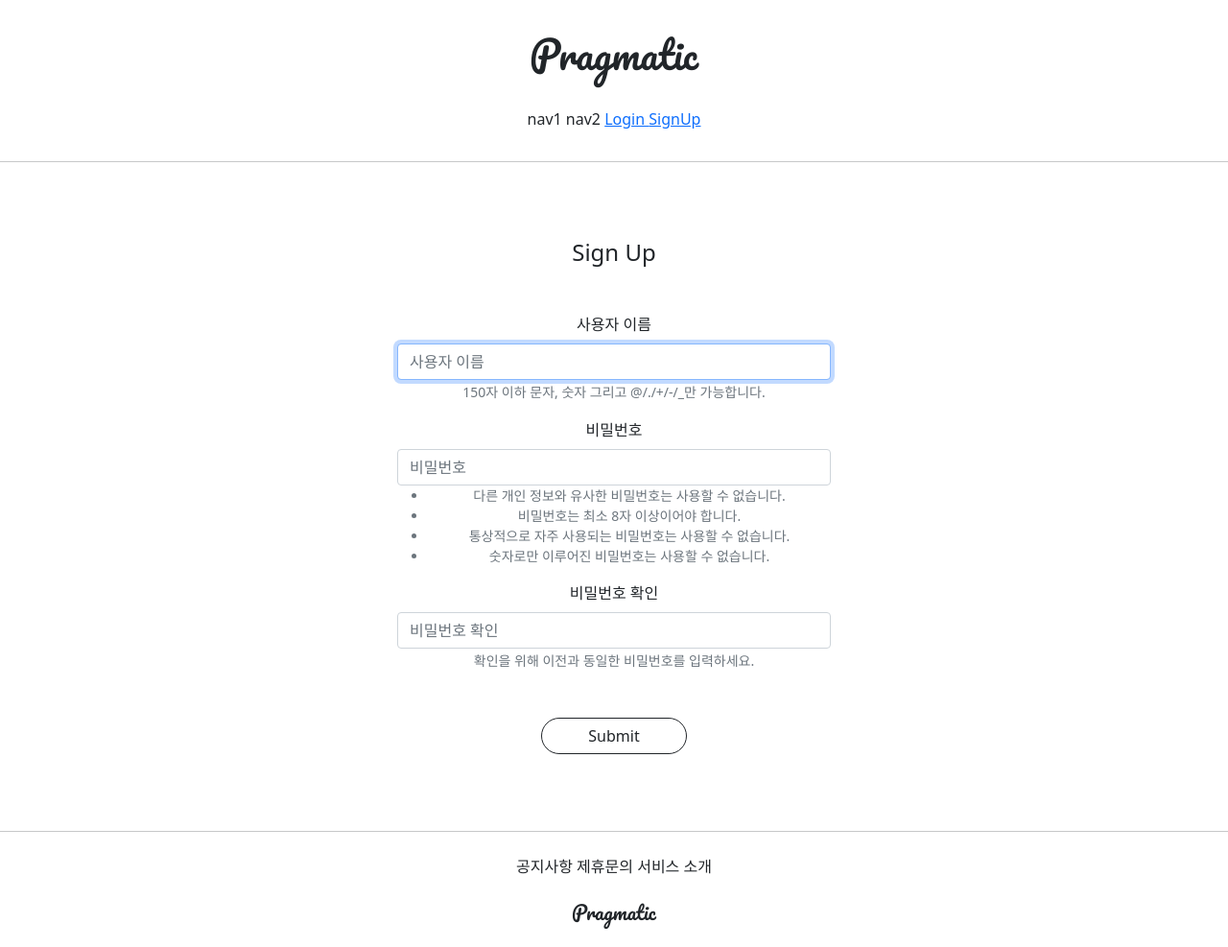
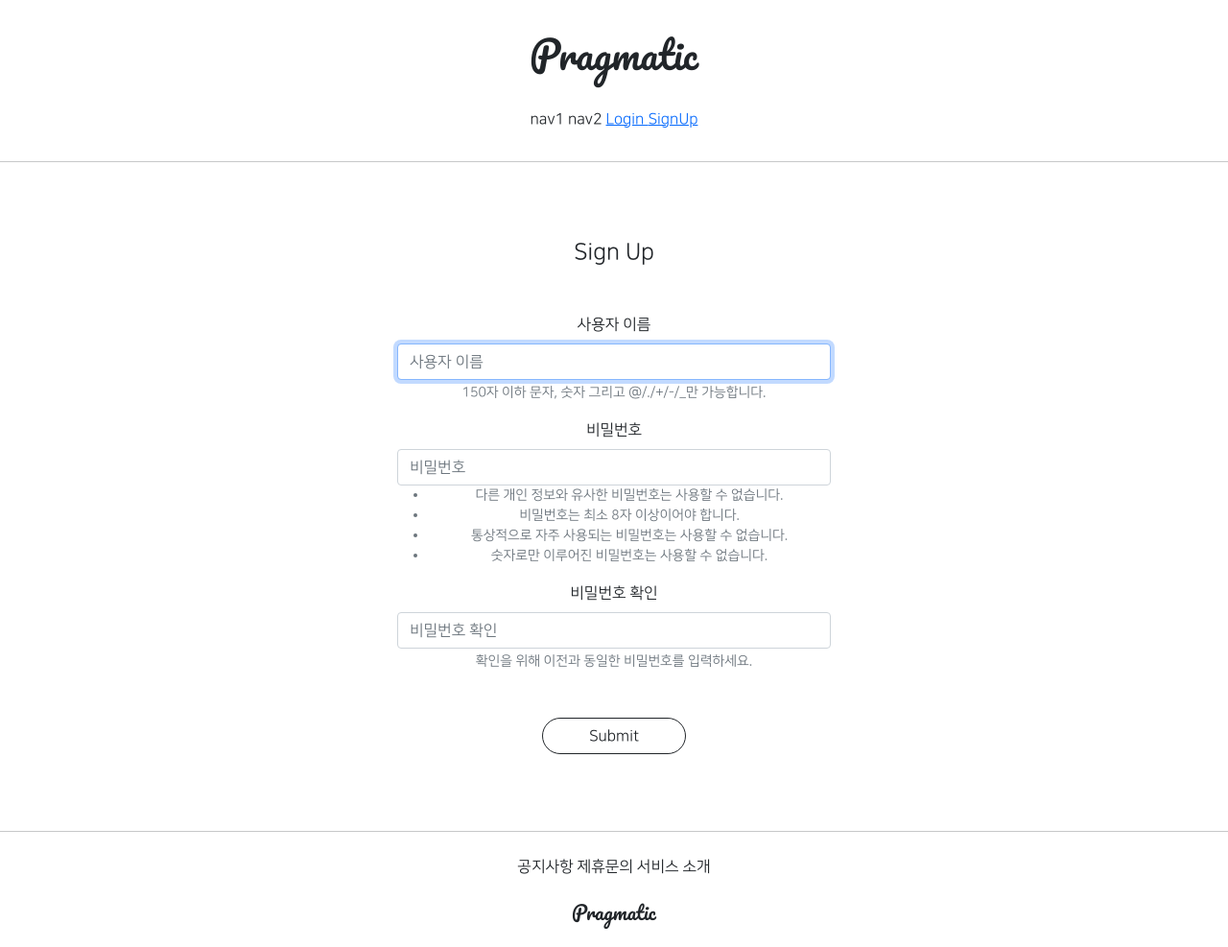
Before and after one commit to HeewonKwak/Python_Django, a Django app: page /accounts/create/ in a window 1280 px wide. Shown: the whole page at 96% size. Run offline with Django 3.2, Linux system fonts and the light colour scheme; parts of the project's set-up code (start-up, migrations or seed data) failed here and were passed over; some libraries are stand-ins or nearby versions.

Commit message:
Python_django web :2021:07:16 commit 2

```diff
--- a/templates/base.html
+++ b/templates/base.html
@@ -3,7 +3,7 @@
 
 {% include "head.html" %}
 
-<body>
+<body style="font-family: 'NanumSquareR'">
 
 {% include 'header.html' %}
 
--- a/templates/head.html
+++ b/templates/head.html
@@ -16,4 +16,28 @@
     {#  DEFAULT CSS LINK (내부 소스 가져오기)  #}
     <link rel="stylesheet" type="text/css" href="{% static 'base.css' %}">
 
+    {#  한글 폰트 #}
+    <style>
+        @font-face {
+            font-family: 'NanumSquareR';
+            src: local('NanumSquareR'), {# 유저의 로컬에서 이 폰트를 찾아보고 있으면 쓰고 없으면 우리의 서버에서 가져와서 써라! #}
+            url("{% static 'fonts/NanumSquareR.otf' %}") format("opentype");
+        }
+        @font-face {
+            font-family: 'NanumSquareEB';
+            src: local('NanumSquareEB'),
+            url("{% static 'fonts/NanumSquareEB.otf' %}") format("opentype");
+        }
+        @font-face {
+            font-family: 'NanumSquareB';
+            src: local('NanumSquareB'),
+            url("{% static 'fonts/NanumSquareB.otf' %}") format("opentype");
+        }
+        @font-face {
+            font-family: 'NanumSquareL';
+            src: local('NanumSquareL'),
+            url("{% static 'fonts/NanumSquareL.otf' %}") format("opentype");
+        }
+    </style>
+
 </head>
```
Also changed, not shown: static/fonts/NanumSquareB.otf (added), static/fonts/NanumSquareEB.otf (added), static/fonts/NanumSquareL.otf (added), static/fonts/NanumSquareR.otf (added).
